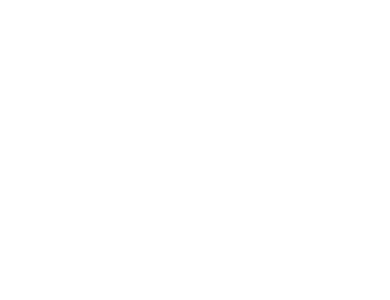
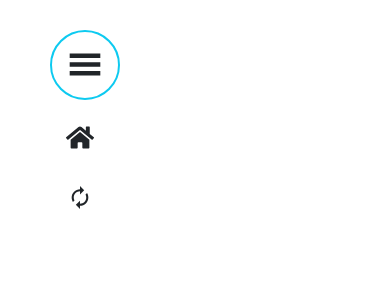
Before and after one commit to chonnikan-aue/what-should-I-eat-today, a React (Create React App) app: page /test in a window 390 px wide. Before the commit this address had no page. Shown: the top 300 px of the page. Built offline with nearby package versions, Linux system fonts and the light colour scheme.

Commit message:
add HamburgerMenu component and css

```diff
--- a/package.json
+++ b/package.json
@@ -11,6 +11,7 @@
     "react": "^18.2.0",
     "react-bootstrap": "^2.6.0",
     "react-dom": "^18.2.0",
+    "react-icons": "^4.7.1",
     "react-router-dom": "^6.4.3",
     "react-scripts": "5.0.1",
     "web-vitals": "^2.1.4"
--- a/src/App.js
+++ b/src/App.js
@@ -3,6 +3,7 @@
 import { Routes, Route } from "react-router-dom";
 import Random from "./components/Random";
 import Home from "./components/Home";
+import HamburgerMenu from "./components/HamburgerMenu/HamburgerMenu";
 
 const App = () => {
   return (
@@ -10,6 +11,7 @@
       <Routes>
         <Route path="/" element={<Home />} />
         <Route path="/random" element={<Random />} />
+        <Route path="/test" element={<HamburgerMenu />} />
       </Routes>
     </div>
   );
--- /dev/null
+++ b/src/components/HamburgerMenu/HamburgerMenu.css
@@ -0,0 +1,23 @@
+.hamburger-menu {
+  width: 60px;
+  margin: 30px 0 0 50px;
+  font-size: 40px;
+  position: sticky;
+  position: -webkit-sticky;
+  top: 0;
+  cursor: pointer;
+}
+
+.main-nav {
+  width: 70px;
+  height: 70px;
+  margin-bottom: 10px;
+  font-size: 50px;
+  border: #0dcaf0 2px solid;
+  border-radius: 50%;
+}
+
+svg {
+  padding-top: 15px;
+  vertical-align: top;
+}
--- /dev/null
+++ b/src/components/HamburgerMenu/HamburgerMenu.js
@@ -0,0 +1,23 @@
+import React from "react";
+import { FaHome } from "react-icons/fa";
+import { GiHamburgerMenu } from "react-icons/gi";
+import { MdAutorenew } from "react-icons/md";
+import "./HamburgerMenu.css";
+
+const HamburgerMenu = () => {
+  return (
+    <div className="hamburger-menu">
+      <div className="main-nav">
+        <GiHamburgerMenu />
+      </div>
+      <div className="sub-nav">
+        <FaHome />
+      </div>
+      <div className="sub-nav">
+        <MdAutorenew />
+      </div>
+    </div>
+  );
+};
+
+export default HamburgerMenu;
```
Also changed, not shown: src/components/Main.js (deleted, +0 -30 lines), 1 other file (tests, documents, lock files or other folders).
